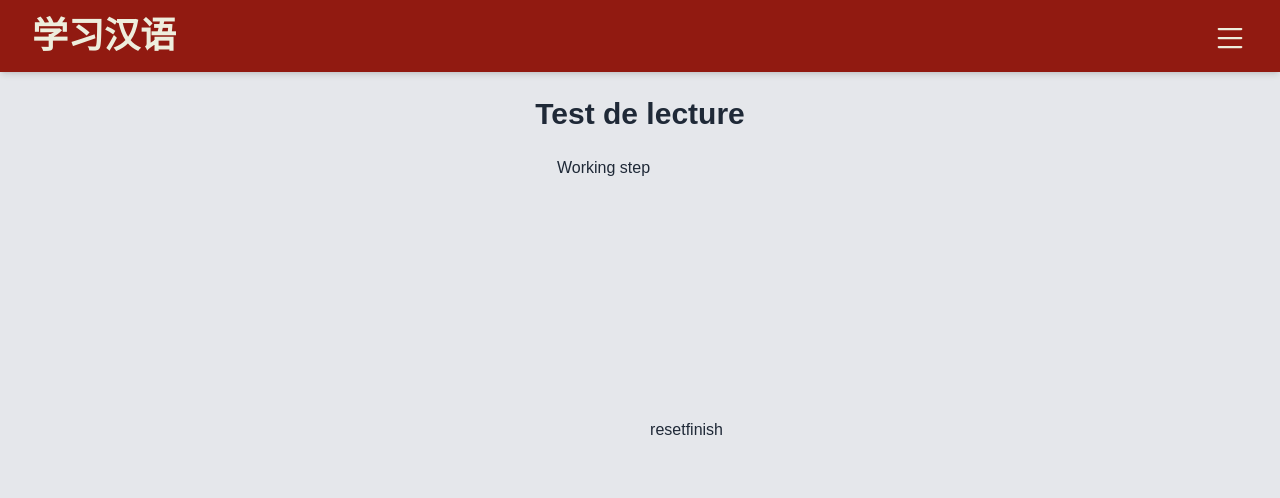
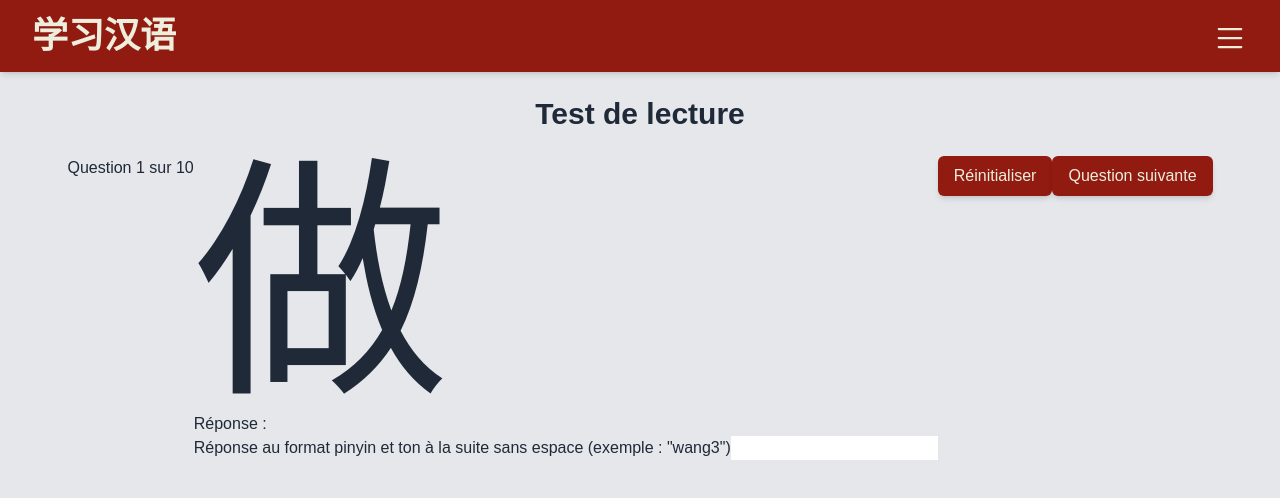
Before and after one commit to SebDelile/hanzi, a React (Create React App) app: page /reading-test in a window 1280 px wide. Both pictures are taken after a click on the button "Commencer le test". Shown: the top 498 px of the page. Built offline with nearby package versions, Linux system fonts and the light colour scheme.

Commit message:
add readingTestWorkingStep logic

```diff
--- a/src/components/ReadingTestWorkingStep.tsx
+++ b/src/components/ReadingTestWorkingStep.tsx
@@ -1,15 +1,110 @@
+import { useState } from 'react';
 import { starterStep, resultStep } from '../constants/testSteps';
+import { readingTestSheetItem } from '../types/ReadingTestSheetItem';
+import { formatPinyin } from '../utils/formatPinyin';
+import { parsePinyinTone } from '../utils/parsePinyinTone';
+import { HanziGrid } from './HanziGrid';
 
 type Props = {
+  testSheet: readingTestSheetItem[];
+  setTestSheet: (testSheet: readingTestSheetItem[]) => void;
   setCurrentStep: (step: string) => void;
 };
 
-export function ReadingTestWorkingStep({ setCurrentStep }: Props) {
+export function ReadingTestWorkingStep({
+  testSheet,
+  setTestSheet,
+  setCurrentStep,
+}: Props) {
+  const [currentQuestion, setCurrentQuestion] = useState(0);
+  const [currentAnswer, setCurrentAnswer] = useState('');
+  const [isTouched, setIsTouched] = useState(false);
+  const [isError, setIsError] = useState(true);
+
+  function handleChangeCurrentAnswer(event: React.FormEvent<HTMLInputElement>) {
+    const { value } = event.currentTarget;
+    setCurrentAnswer(value);
+    if (!value || parsePinyinTone(value)[0] === 'error') {
+      setIsError(true);
+    } else {
+      setIsError(false);
+    }
+  }
+
+  function handleSaveCurrentAnswer() {
+    const modifiedTestSheet = [...testSheet];
+    if (!isError) {
+      const [pinyin, tone] = parsePinyinTone(currentAnswer);
+      modifiedTestSheet[currentQuestion].pinyin = pinyin;
+      modifiedTestSheet[currentQuestion].tone = tone;
+      setTestSheet(modifiedTestSheet);
+    }
+  }
+
+  function handleNextQuestion() {
+    handleSaveCurrentAnswer();
+    setCurrentQuestion(currentQuestion + 1);
+    setCurrentAnswer('');
+    setIsTouched(false);
+  }
+
+  function handleFinish() {
+    handleSaveCurrentAnswer();
+    setCurrentStep(resultStep);
+  }
+
   return (
     <>
-      <div>Working step</div>
-      <button onClick={() => setCurrentStep(starterStep)}>reset</button>
-      <button onClick={() => setCurrentStep(resultStep)}>finish</button>
+      <h2>{`Question ${currentQuestion + 1} sur ${testSheet.length}`}</h2>
+      <article>
+        <HanziGrid className="font-hanzi text-11xl leading-none">
+          {testSheet[currentQuestion].hanzi.sinogram}
+        </HanziGrid>
+        <p>{`Réponse : ${
+          !isError
+            ? formatPinyin(...parsePinyinTone(currentAnswer))
+            : isTouched
+            ? '#####'
+            : ''
+        }`}</p>
+        <div>
+          <label>
+            {
+              'Réponse au format pinyin et ton à la suite sans espace (exemple : "wang3")'
+            }
+          </label>
+          <input
+            type="text"
+            onBlur={() => setIsTouched(true)}
+            onChange={handleChangeCurrentAnswer}
+            value={currentAnswer}
+          />
+          <p>
+            {isTouched && isError
+              ? 'le format de la réponse est incorrect'
+              : ''}
+          </p>
+        </div>
+      </article>
+      <article>
+        <button
+          className="button"
+          onClick={() => {
+            setCurrentStep(starterStep);
+          }}
+        >
+          Réinitialiser
+        </button>
+        {currentQuestion === testSheet.length - 1 ? (
+          <button className="button" onClick={handleFinish}>
+            Terminer
+          </button>
+        ) : (
+          <button className="button" onClick={handleNextQuestion}>
+            Question suivante
+          </button>
+        )}
+      </article>
     </>
   );
 }
--- a/src/pages/ReadingTest.tsx
+++ b/src/pages/ReadingTest.tsx
@@ -19,7 +19,13 @@ export function ReadingTest() {
           />
         );
       case workingStep:
-        return <ReadingTestWorkingStep setCurrentStep={setCurrentStep} />;
+        return (
+          <ReadingTestWorkingStep
+            testSheet={testSheet}
+            setTestSheet={setTestSheet}
+            setCurrentStep={setCurrentStep}
+          />
+        );
       case resultStep:
         return <ReadingTestResultStep setCurrentStep={setCurrentStep} />;
       default:
```
